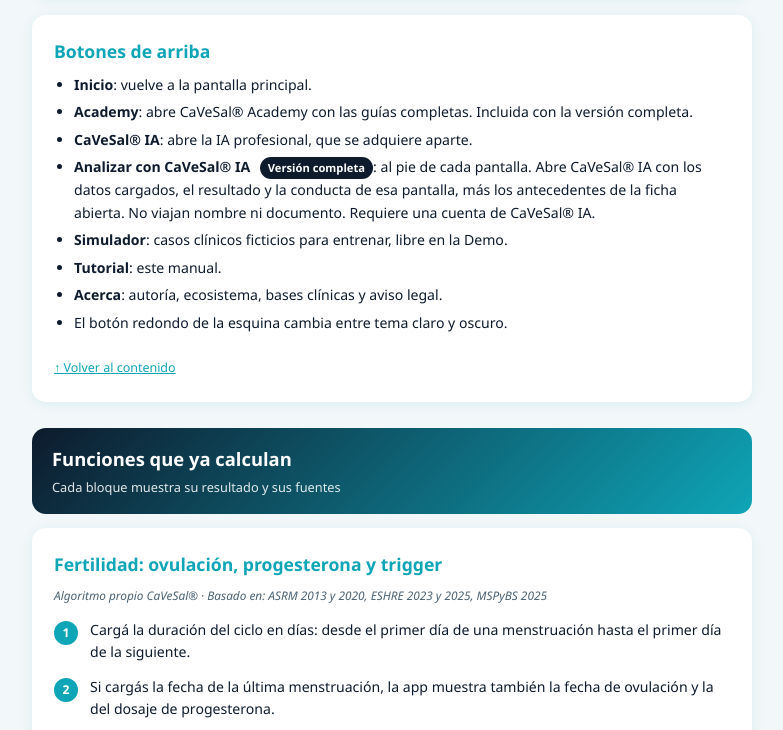
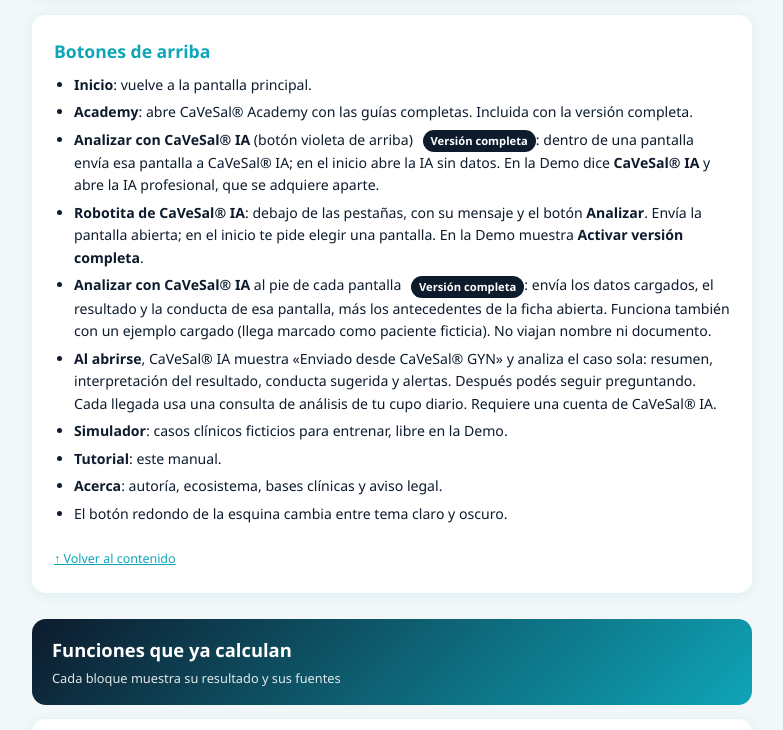
Before and after one commit to cavesal/cavesal-gyn, a plain HTML site: page manual.html in a window 1280 px wide. Shown: the part 5709-6439 px from the top of the page, without its empty margins (248-1031 px from the left). Drawn offline with Linux system fonts and the light colour scheme.

Commit message:
Manual: botón y robotita de CaVeSal® IA, envío con ejemplo y análisis automático; sw v21
Co-authored-by: Perplexity <noreply@perplexity.ai>

```diff
--- a/manual.html
+++ b/manual.html
@@ -147,8 +147,10 @@
   <ul class="list">
     <li><b>Inicio</b>: vuelve a la pantalla principal.</li>
     <li><b>Academy</b>: abre CaVeSal® Academy con las guías completas. Incluida con la versión completa.</li>
-    <li><b>CaVeSal® IA</b>: abre la IA profesional, que se adquiere aparte.</li>
-    <li><b>Analizar con CaVeSal® IA</b> <span class="badge b-full">Versión completa</span>: al pie de cada pantalla. Abre CaVeSal® IA con los datos cargados, el resultado y la conducta de esa pantalla, más los antecedentes de la ficha abierta. No viajan nombre ni documento. Requiere una cuenta de CaVeSal® IA.</li>
+    <li><b>Analizar con CaVeSal® IA</b> (botón violeta de arriba) <span class="badge b-full">Versión completa</span>: dentro de una pantalla envía esa pantalla a CaVeSal® IA; en el inicio abre la IA sin datos. En la Demo dice <b>CaVeSal® IA</b> y abre la IA profesional, que se adquiere aparte.</li>
+    <li><b>Robotita de CaVeSal® IA</b>: debajo de las pestañas, con su mensaje y el botón <b>Analizar</b>. Envía la pantalla abierta; en el inicio te pide elegir una pantalla. En la Demo muestra <b>Activar versión completa</b>.</li>
+    <li><b>Analizar con CaVeSal® IA</b> al pie de cada pantalla <span class="badge b-full">Versión completa</span>: envía los datos cargados, el resultado y la conducta de esa pantalla, más los antecedentes de la ficha abierta. Funciona también con un ejemplo cargado (llega marcado como paciente ficticia). No viajan nombre ni documento.</li>
+    <li><b>Al abrirse</b>, CaVeSal® IA muestra «Enviado desde CaVeSal® GYN» y analiza el caso sola: resumen, interpretación del resultado, conducta sugerida y alertas. Después podés seguir preguntando. Cada llegada usa una consulta de análisis de tu cupo diario. Requiere una cuenta de CaVeSal® IA.</li>
     <li><b>Simulador</b>: casos clínicos ficticios para entrenar, libre en la Demo.</li>
     <li><b>Tutorial</b>: este manual.</li>
     <li><b>Acerca</b>: autoría, ecosistema, bases clínicas y aviso legal.</li>
@@ -397,7 +399,7 @@
 <section>
   <h2>Academy e IA</h2>
   <p><b>CaVeSal® Academy</b> reúne las guías clínicas completas de todas las apps, incluidas las de ginecología, endocrinología y fertilidad. Está incluida con la versión completa: al tocar Academy desde la app, se abre con tu acceso.</p>
-  <p><b>CaVeSal® IA</b> es la inteligencia artificial profesional. Se adquiere aparte.</p>
+  <p><b>CaVeSal® IA</b> es la inteligencia artificial profesional. Se adquiere aparte. Desde la versión completa de GYN le enviás el caso de cualquier pantalla y lo analiza sola al abrirse. Además busca en las fichas de GYN y en las guías de la Historia Clínica relacionadas.</p>
 </section>
 <section>
   <h2>Acerca</h2>
--- a/sw.js
+++ b/sw.js
@@ -1,5 +1,5 @@
 /* CaVeSal® GYN — service worker. Subir VERSION en cada publicación. */
-const VERSION = "cavesal-gyn-v20";
+const VERSION = "cavesal-gyn-v21";
 const PRECACHE = [
   "./",
   "./acerca.html",
```
